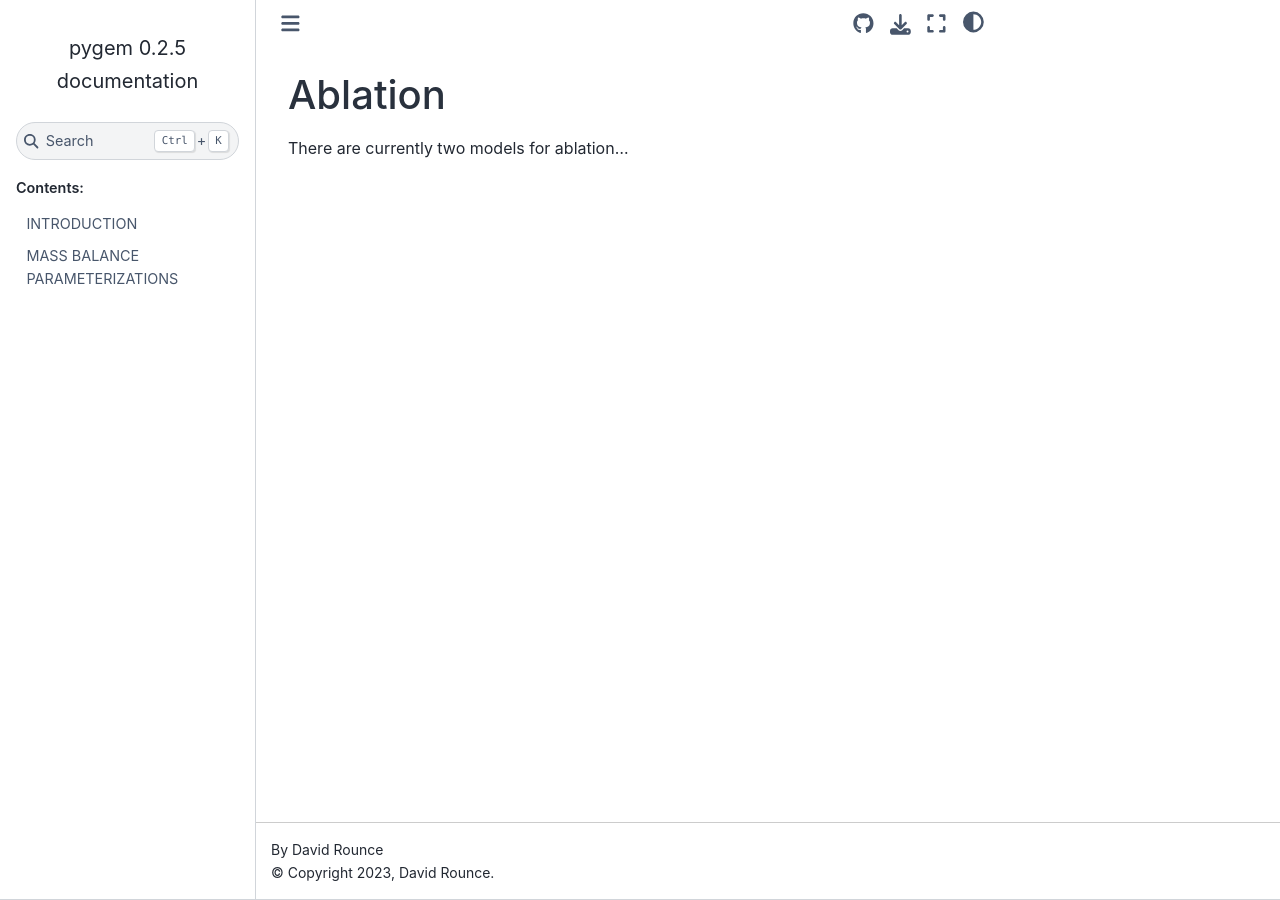
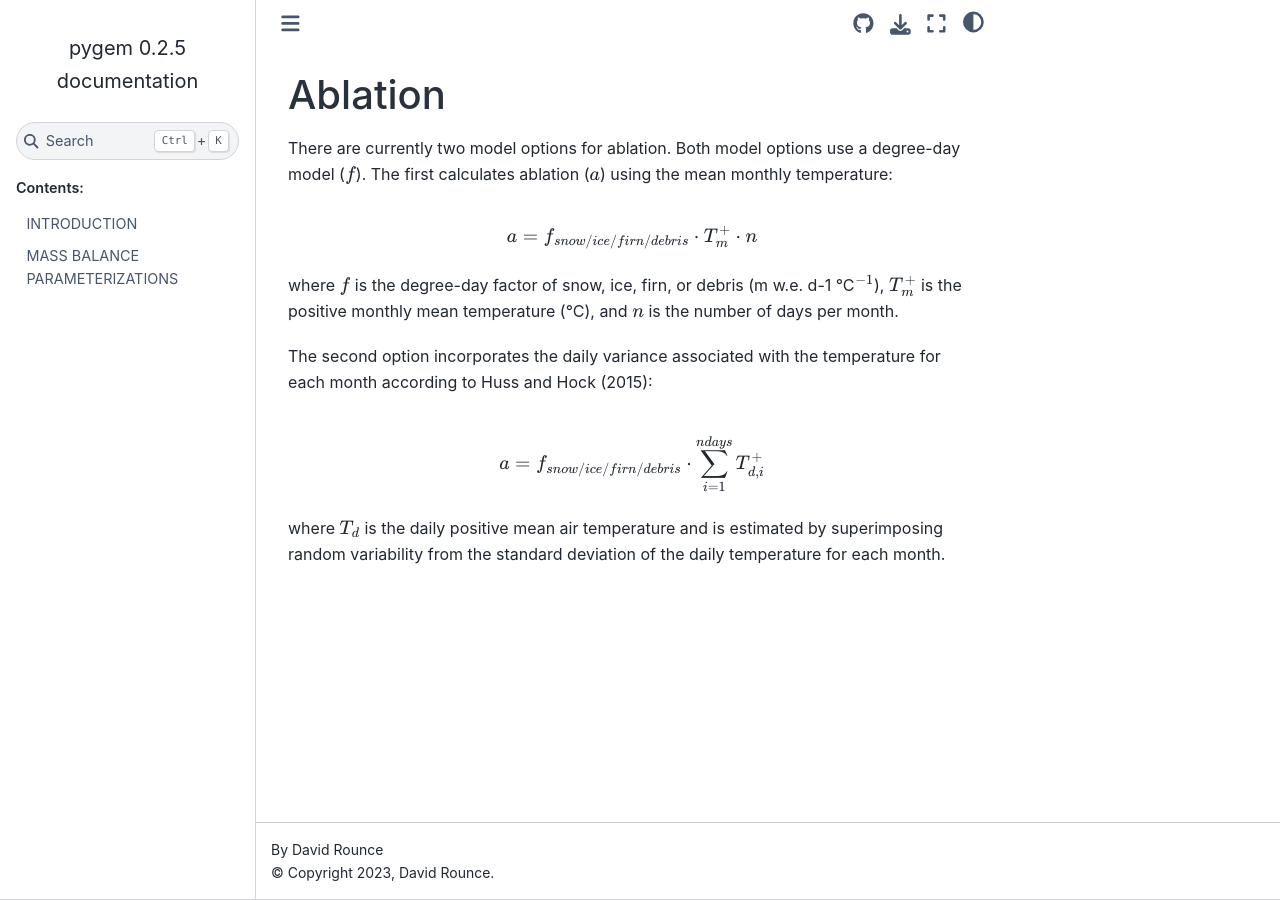
Before and after one commit to drounce/PyGEM, a Sphinx documentation site: the page built from docs/mb_ablation.md, in a window 1280 px wide. Built offline with Sphinx 7.4.7 and the Sphinx Book theme 1.1.4, drawn with Linux system fonts in a browser that asks for light colours.

Commit message:
double dollar block math

```diff
--- a/docs/mb_ablation.md
+++ b/docs/mb_ablation.md
@@ -1,2 +1,12 @@
 ## Ablation
-There are currently two models for ablation...
+There are currently two model options for ablation. Both model options use a degree-day model ($f$). The first calculates ablation ($a$) using the mean monthly temperature:
+
+$$a=f_{snow/ice/firn/debris} \cdot T_{m}^{+} \cdot n$$
+
+where $f$ is the degree-day factor of snow, ice, firn, or debris (m w.e. d-1 °C$^{-1}$), $T_{m}^{+}$ is the positive monthly mean temperature (°C), and $n$ is the number of days per month.
+
+The second option incorporates the daily variance associated with the temperature for each month according to Huss and Hock (2015):
+
+$$a=f_{snow/ice/firn/debris} \cdot \sum_{i=1}^{ndays} T_{d,i}^{+} $$
+
+where $T_{d}$ is the daily positive mean air temperature and is estimated by superimposing random variability from the standard deviation of the daily temperature for each month.
```
Also changed, not shown: docs/mass_balance_parameterizations.md (+3 -3 lines).
